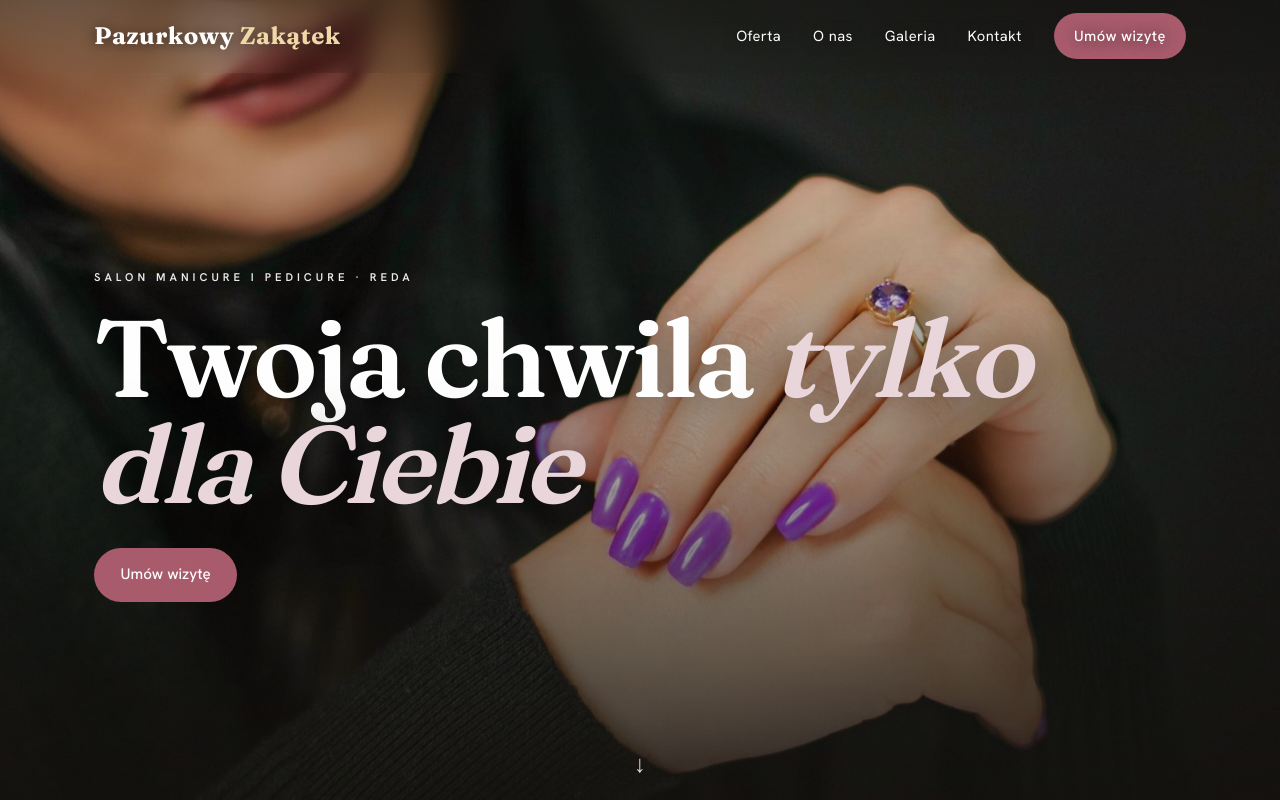
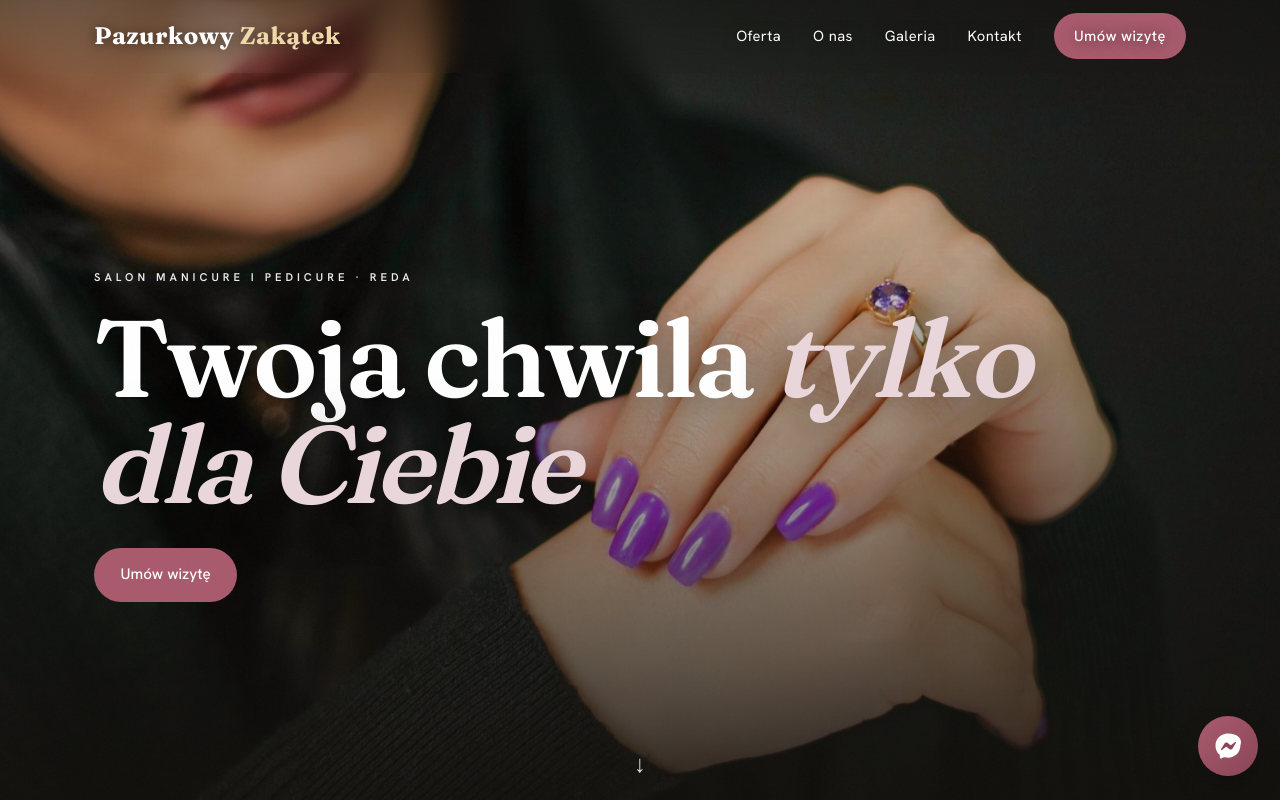
Before and after one commit to kris20032/pazurkowy-zakatek, a plain HTML site: page index.html in a window 1280 px wide. Shown: the top 800 px of the page. Drawn offline with Linux system fonts and the light colour scheme.

Commit message:
Dodano bąbelek czatu Facebook (Messenger) — prośba Piotrka

```diff
--- a/index.html
+++ b/index.html
@@ -311,6 +311,22 @@ section.about,
   .gallery{gap:0}
   .card{padding:30px 26px}
 }
+/* === Bąbelek czatu Facebook (Messenger) === */
+.fab-chat{position:fixed;right:22px;bottom:24px;z-index:70;display:flex;align-items:center;gap:0;
+  height:60px;padding:0;border-radius:34px;text-decoration:none;overflow:hidden;
+  background:linear-gradient(135deg,var(--gold),var(--gold-d));color:#fff;
+  box-shadow:0 14px 34px -10px rgba(0,0,0,.45);transition:padding .28s ease,transform .2s ease}
+.fab-chat .fab-ico{flex:0 0 60px;width:60px;height:60px;display:flex;align-items:center;justify-content:center}
+.fab-chat .fab-ico svg{width:30px;height:30px}
+.fab-chat .fab-txt{max-width:0;opacity:0;white-space:nowrap;font-weight:600;font-size:1rem;
+  transition:max-width .28s ease,opacity .2s ease,padding .28s ease}
+.fab-chat:hover{padding-right:22px}
+.fab-chat:hover .fab-txt{max-width:200px;opacity:1;padding-left:4px}
+.fab-chat::before{content:"";position:absolute;inset:0;border-radius:34px;
+  box-shadow:0 0 0 0 rgba(192,145,95,.55);animation:fabpulse 2.4s ease-out infinite}
+@keyframes fabpulse{0%{box-shadow:0 0 0 0 rgba(192,145,95,.5)}70%{box-shadow:0 0 0 16px rgba(192,145,95,0)}100%{box-shadow:0 0 0 0 rgba(192,145,95,0)}}
+@media(prefers-reduced-motion:reduce){.fab-chat::before{animation:none}}
+@media(max-width:880px){ .fab-chat{bottom:76px;right:16px;height:54px} .fab-chat .fab-ico{flex-basis:54px;width:54px;height:54px} .fab-chat .fab-txt{display:none} }
 </style>
 </head>
 <body class="cine">
@@ -399,6 +415,13 @@ section.about,
 
 <a class="callbar" href="tel:+48536558869">📞 Zadzwoń: +48 536 558 869</a>
 
+<a class="fab-chat" href="https://www.facebook.com/p/Pazurkowy-Zak%C4%85tek-100088143236438/" target="_blank" rel="noopener" aria-label="Napisz do nas na Facebooku">
+  <span class="fab-ico" aria-hidden="true">
+    <svg viewBox="0 0 24 24" fill="#fff"><path d="M12 2C6.36 2 2 6.13 2 11.7c0 2.91 1.19 5.44 3.14 7.17.16.14.26.35.27.57l.05 1.78c.03.57.61.94 1.13.71l1.98-.87c.17-.08.36-.09.54-.04 0 0 1.13.31 2.79.31 5.64 0 10-4.13 10-9.7C24 6.13 19.64 2 12 2z"/><path fill="var(--gold-d)" d="m6.4 14.54 2.94-4.66c.47-.74 1.46-.92 2.16-.4l2.34 1.75c.21.16.5.16.71 0l3.16-2.4c.42-.32.97.18.69.62l-2.94 4.66c-.47.74-1.46.92-2.16.4l-2.34-1.75a.6.6 0 0 0-.71 0l-3.16 2.4c-.42.32-.97-.18-.69-.62z"/></svg>
+  </span>
+  <span class="fab-txt">Napisz do nas na Facebooku</span>
+</a>
+
 <footer>
   <div class="logo">Pazurkowy <span style="color:var(--gold)">Zakątek</span></div>
   <p>Łąkowa 50, 84-240 Reda · +48 536 558 869</p>
```
